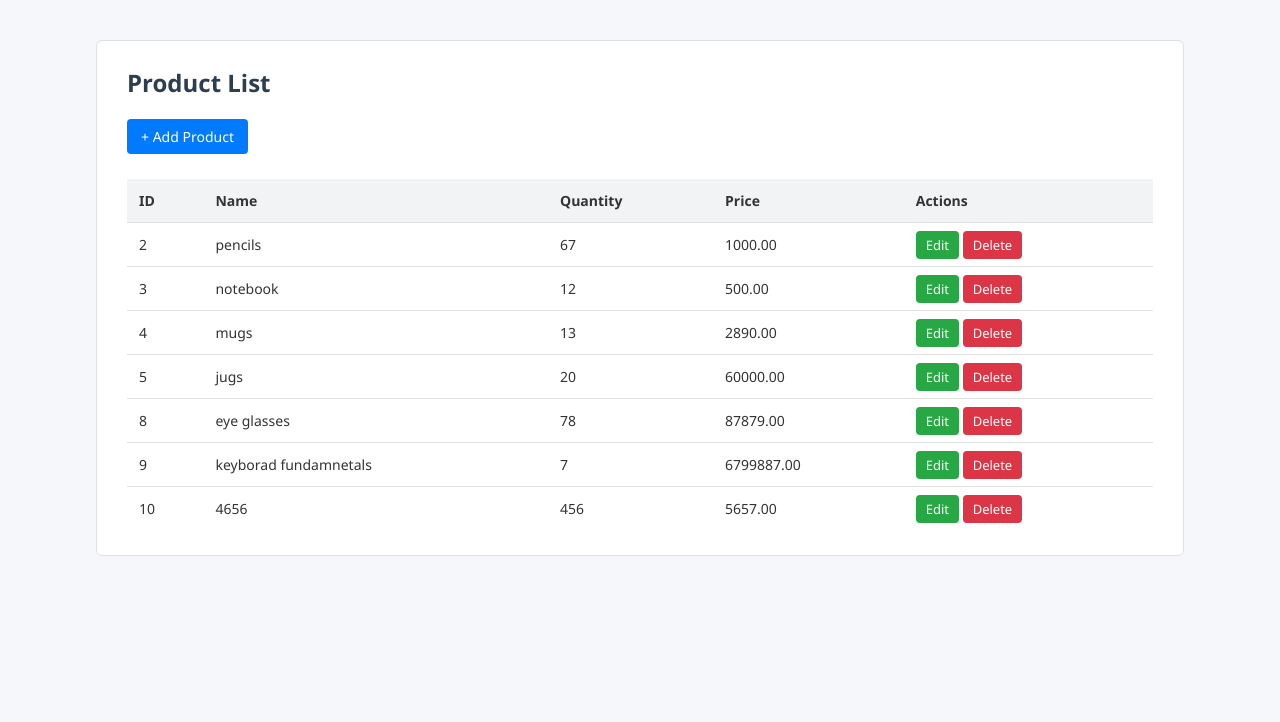
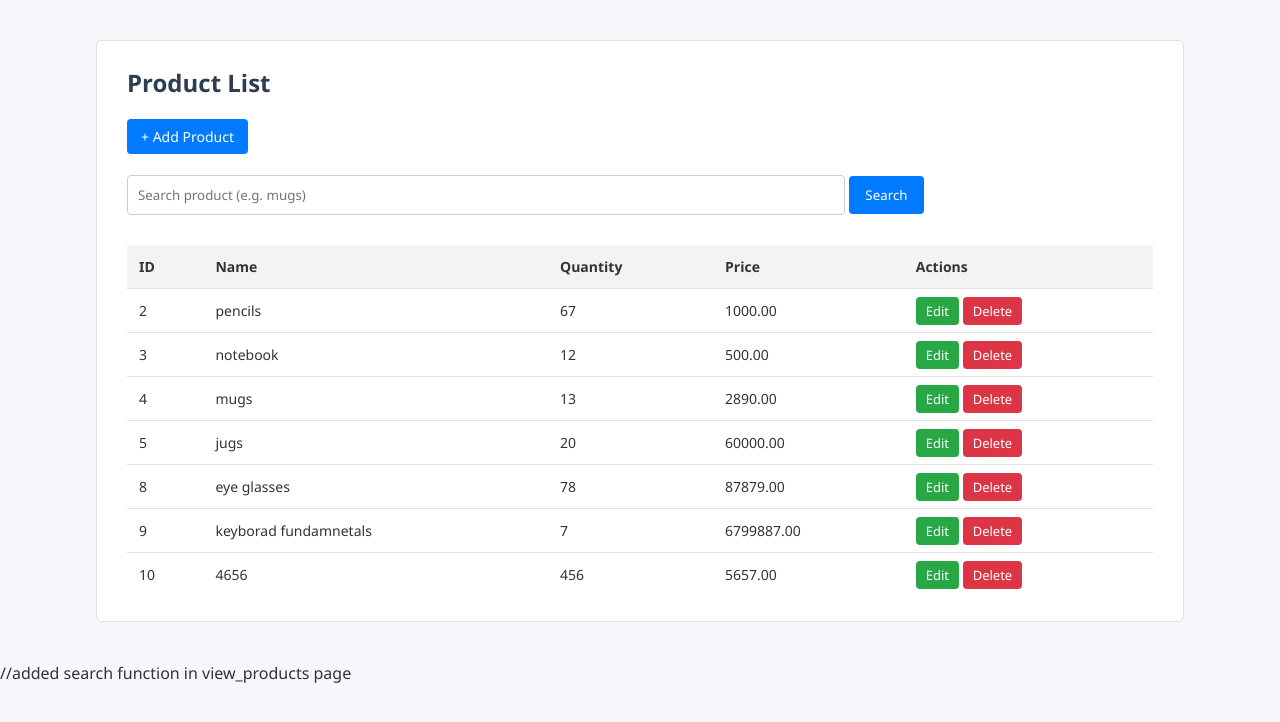
Before and after one commit to mohsina117/imp_project, a PHP site: page /view_products.php in a window 1280 px wide. Shown: the top 722 px of the page. Run offline with PHP 8.4, Linux system fonts and the light colour scheme; data comes from the database, SQL or seed files in the repository.

Commit message:
view_products.php

```diff
--- a/ims_project/view_products.php
+++ b/ims_project/view_products.php
@@ -1,7 +1,15 @@
 <?php
 include 'db_connect.php';
 
-$sql = "SELECT * FROM products";
+// Search functionality
+$search = "";
+if (isset($_GET['search'])) {
+    $search = $_GET['search'];
+    $sql = "SELECT * FROM products WHERE product_name LIKE '%$search%'";
+} else {
+    $sql = "SELECT * FROM products";
+}
+
 $result = mysqli_query($conn, $sql);
 ?>
 
@@ -19,6 +27,14 @@ $result = mysqli_query($conn, $sql);
 <h2>Product List</h2>
 
 <a href="add_product.php" class="top-btn">+ Add Product</a>
+
+<!-- Search Box -->
+<form method="GET" style="margin-bottom:15px;">
+    <input type="text" name="search" placeholder="Search product (e.g. mugs)"
+           value="<?php echo $search; ?>"
+           style="width:70%; padding:10px;">
+    <input type="submit" value="Search">
+</form>
 
 <table>
 <thead>
@@ -56,4 +72,8 @@ if (mysqli_num_rows($result) > 0) {
 </div>
 
 </body>
+
+
 </html>
+
+//added search function in view_products page
```
